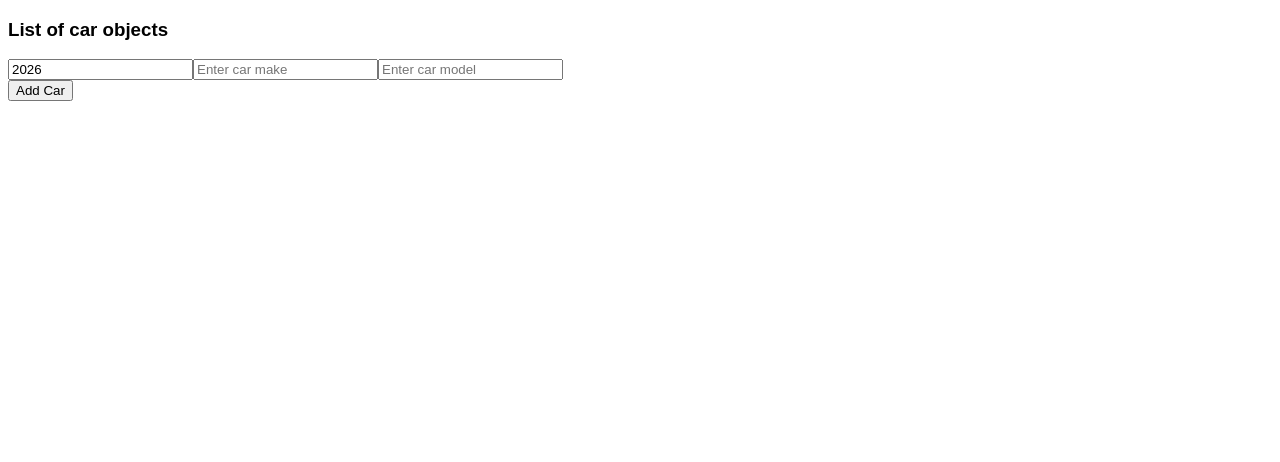
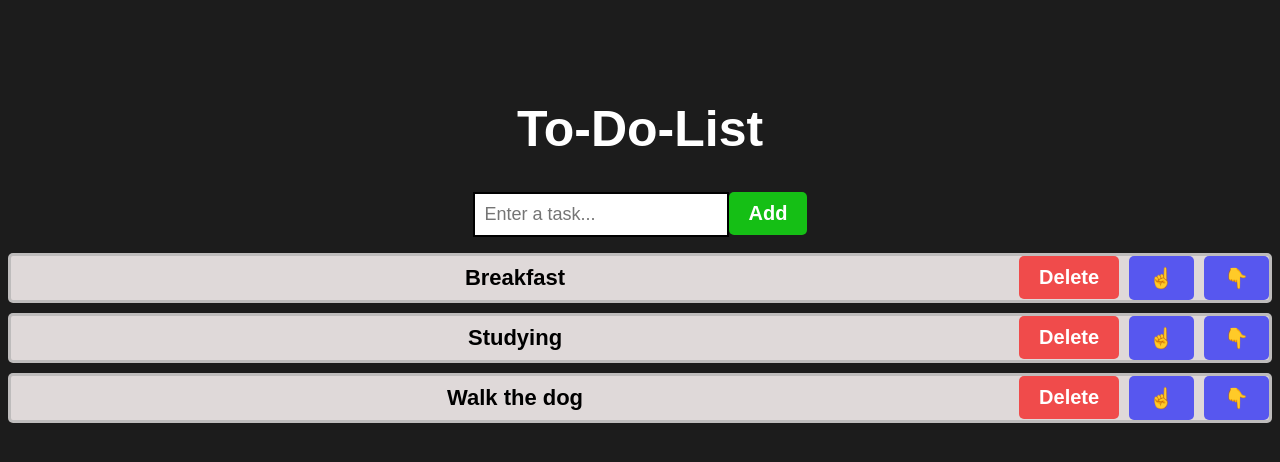
Before and after one commit to Teja-Rayudu/React_Roadmap, a React (Vite) app in the folder my-react-app/: page / in a window 1280 px wide. Shown: the top 462 px of the page. Built offline with nearby package versions, Linux system fonts and the light colour scheme.

Commit message:
Add ToDoList component for task management functionality

```diff
--- a/my-react-app/src/App.jsx
+++ b/my-react-app/src/App.jsx
@@ -1,10 +1,10 @@
-import ComponentC from "./ComponentC.jsx";
+import ToDoList from "./ToDoList.jsx";
 
 function App() {
 
   return(
     <>
-      <ComponentC />
+      <ToDoList />
     </>
   );
 }
--- /dev/null
+++ b/my-react-app/src/ToDoList.jsx
@@ -0,0 +1,70 @@
+import React,{useState} from "react";
+
+function ToDoList(){
+    const [tasks, setTasks] = useState(["Breakfast", "Studying", "Walk the dog"]);
+    const [newTask, setNewTask] = useState("");
+
+    function handleNewTask(event){
+        setNewTask(event.target.value)
+    }
+
+    function addTask(){
+        if(newTask.trim() !== ""){
+            setTasks(t => [...t, newTask]);
+            setNewTask("");
+        }
+    }
+
+    function deleteTask(index){
+        const updateTasks = tasks.filter((_, i) =>
+        i !== index);
+        setTasks(updateTasks);
+    }
+
+    function moveTaskUp(index){
+        if(index > 0){
+            const updatedTasks = [...tasks];
+            [updatedTasks[index], updatedTasks[index - 1]] =
+            [updatedTasks[index - 1], updatedTasks[index]];
+            setTasks(updatedTasks);
+        }
+
+    }
+
+    function moveTaskDown(index){
+        if(index < tasks.length - 1){
+            const updatedTasks = [...tasks];
+            [updatedTasks[index], updatedTasks[index + 1]] =
+            [updatedTasks[index + 1], updatedTasks[index]];
+            setTasks(updatedTasks);
+        }
+    }
+
+    return(<div className="to-do-list">
+        <h1>To-Do-List</h1>
+        <div>
+            <input
+                type="text"
+                placeholder="Enter a task..."
+                value={newTask}
+                onChange={handleNewTask}>
+            </input>
+            <button className="add-button" onClick={addTask}>Add</button>
+        </div>
+        <ol>
+            {tasks.map((task, index) =>
+                <li key={index}>
+                    <span className="text">{task}</span>
+
+                    <button className="delete-button" onClick={() => deleteTask(index)}>Delete</button>
+
+                    <button className="move-button" onClick={() => moveTaskUp(index)}>☝️</button>
+
+                    <button className="move-button" onClick={() => moveTaskDown(index)}>👇</button>
+                </li>
+            )}
+        </ol>
+    </div>);
+}
+
+export default ToDoList;
--- a/my-react-app/src/index.css
+++ b/my-react-app/src/index.css
@@ -51,7 +51,7 @@
   padding: 5px;
   text-align: center;
   border: 2px solid black;
-} */
+}
 
 .count-container{
   text-align: center;
@@ -110,4 +110,82 @@
 
 .color-display p{
   font-style: bold;
+} */
+
+body{
+  background-color: rgba(0, 0, 0, 0.889);
 }
+
+.to-do-list{
+  font-family: Arial, Helvetica, sans-serif;
+  text-align: center;
+  margin-top: 100px;
+}
+
+h1{
+  font-size: 50px;
+  color: white;
+}
+
+button{
+  font-size: 20px;
+  color: white;
+  border: none;
+  font-weight: bold;
+  border-radius: 5px;
+  padding: 10px 20px;
+  cursor: pointer;
+  transition: background-color 0.5s ease;
+}
+
+.add-button{
+  background-color: rgb(21, 191, 21);
+}
+
+.add-button:hover{
+  background-color: rgb(15, 136, 15);
+}
+
+.delete-button{
+  background-color: rgb(240, 75, 75);
+}
+
+.delete-button:hover{
+  background-color: rgb(156, 26, 26);
+}
+
+.move-button{
+  background-color: rgb(87, 87, 239);
+  margin-left: 10px;
+}
+
+.move-button:hover{
+  background-color: rgb(27, 27, 141);
+}
+
+input[type ="text"]{
+  font-size: 18px;
+  padding: 10px;
+  border: 2px solid black;
+}
+
+ol{
+  padding: 0;
+}
+
+li{
+  font-size: 22px;
+  font-weight: bold;
+  display: flex;
+  align-items: center;
+  background-color: rgb(223, 217, 217);
+  margin-bottom: 10px;
+  border: 3px solid rgba(178, 176, 176, 0.711);
+  border-radius: 5px;
+}
+
+.text{
+  display: flex;
+  flex: 1;
+  justify-content: center;
+}
```
